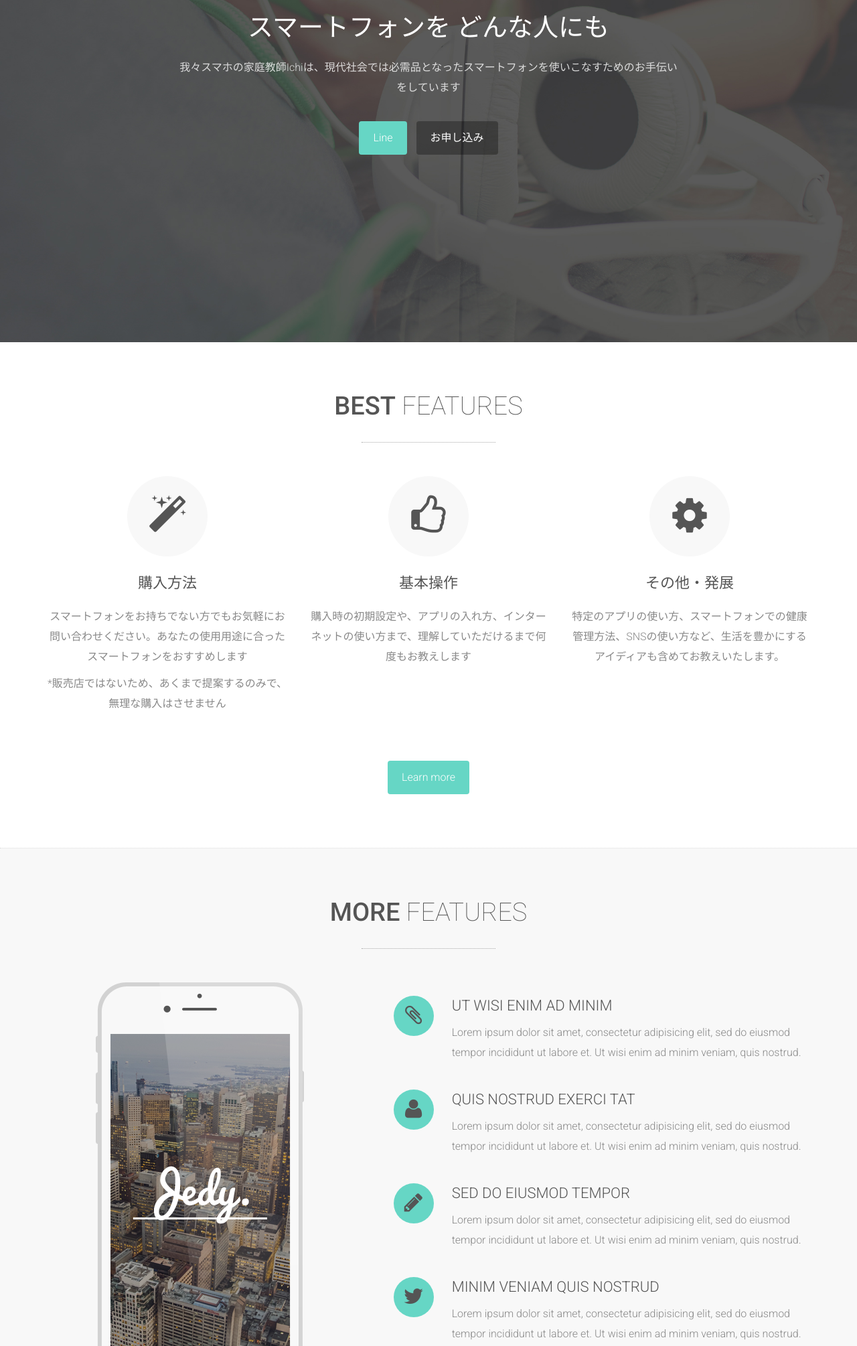
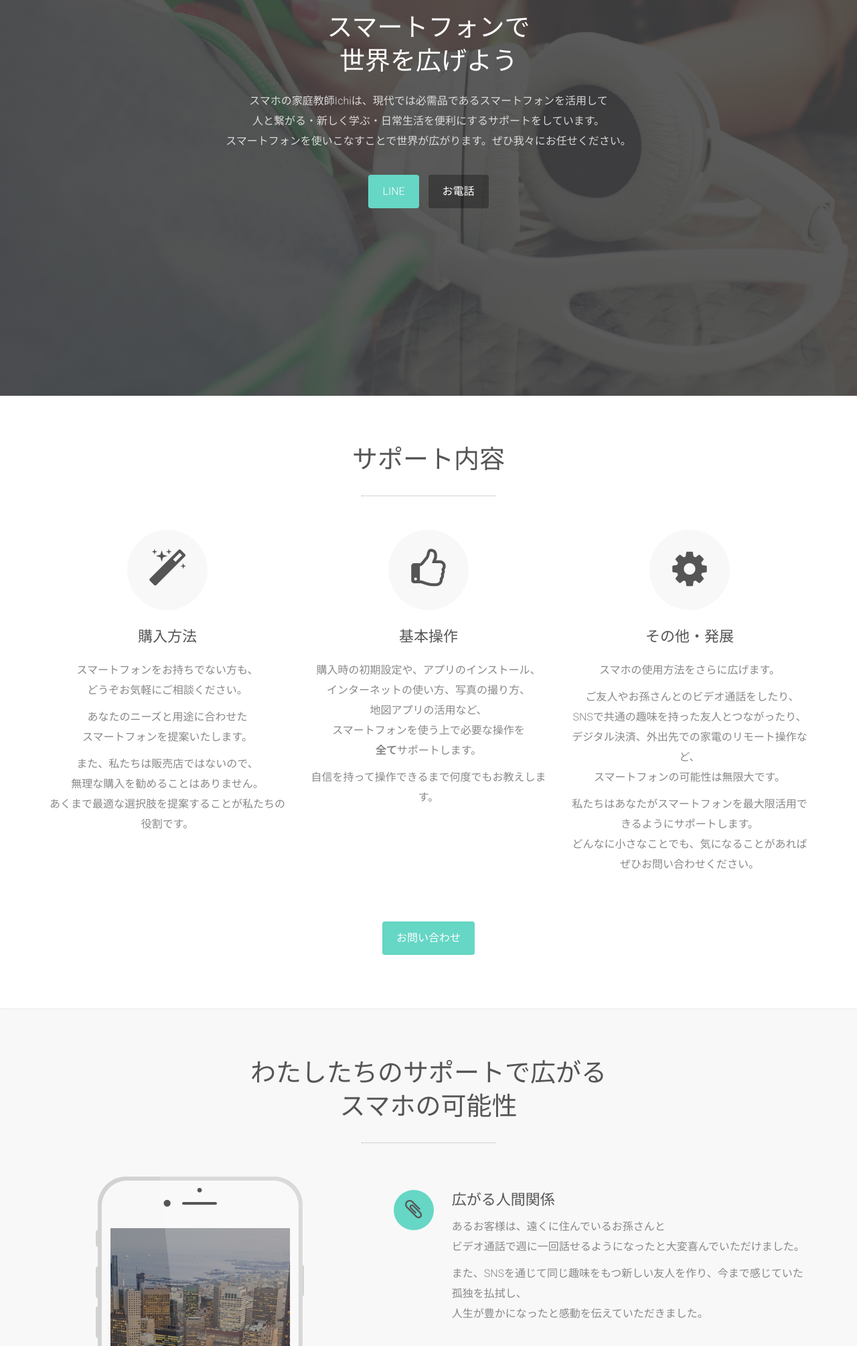
Before and after one commit to okudake/ichi, a plain HTML site: page index.html in a window 1280 px wide. Shown: the part 274-2284 px from the top of the page at 67% size. Drawn offline with Linux system fonts and the light colour scheme.

Commit message:
second commit

```diff
--- a/index.html
+++ b/index.html
@@ -6,7 +6,7 @@
         <meta charset="utf-8">
         <meta http-equiv="X-UA-Compatible" content="IE=edge">
         <meta name="viewport" content="width=device-width, initial-scale=1">
-        <title>Jedy - Bootstrap Landing Page</title>
+        <title>スマホの家庭教師ICHI</title>
 
         <!-- CSS -->
         <link rel="stylesheet" href="http://fonts.googleapis.com/css?family=Roboto:400,100,300,500">
@@ -55,10 +55,10 @@
 				<!-- Collect the nav links, forms, and other content for toggling -->
 				<div class="collapse navbar-collapse" id="top-navbar-1">
 					<ul class="nav navbar-nav navbar-right">
-						<li><a class="scroll-link" href="#top-content">Top</a></li>
-						<li><a class="scroll-link" href="#features">Features</a></li>
-						<li><a class="scroll-link" href="#how-it-works">How it works</a></li>
-						<li><a class="scroll-link" href="#testimonials">Testimonials</a></li>
+						<li><a class="scroll-link" href="#top-content">ICHI</a></li>
+						<li><a class="scroll-link" href="#features">サポート内容</a></li>
+						<li><a class="scroll-link" href="#more-features">スマホの可能性</a></li>
+						<li><a class="scroll-link" href="#great-support">われわれの想い</a></li>
 						<li><a class="scroll-link" href="#about-us">About</a></li>
 					</ul>
 				</div>
@@ -73,15 +73,15 @@
 
                     <div class="row">
                         <div class="col-sm-8 col-sm-offset-2 text">
-                            <h1 class="wow fadeInLeftBig">スマートフォンを <strong> どんな人にも</strong></h1>
+                            <h1 class="wow fadeInLeftBig">スマートフォンで<br> <strong> 世界を広げよう</strong></h1>
                             <div class="description wow fadeInLeftBig">
                             	<p>
-	                            	我々スマホの家庭教師Ichiは、現代社会では必需品となったスマートフォンを使いこなすためのお手伝いをしています
+	                            	スマホの家庭教師Ichiは、現代では必需品であるスマートフォンを活用して<br>人と繋がる・新しく学ぶ・日常生活を便利にするサポートをしています。<br>スマートフォンを使いこなすことで世界が広がります。ぜひ我々にお任せください。
                             	</p>
                             </div>
                             <div class="top-big-link wow fadeInUp">
-                            	<a class="btn btn-link-1" href="http://azmind.com">Line</a>
-                            	<a class="btn btn-link-2 scroll-link" href="#features">お申し込み</a>
+                            	<a class="btn btn-link-1" href="http://azmind.com">LINE</a>
+                            	<a class="btn btn-link-2 scroll-link" href="tel:0123456789">お電話</a>
                             </div>
                         </div>
                     </div>
@@ -96,7 +96,7 @@
 	        <div class="container">
 	            <div class="row">
 	                <div class="col-sm-12 features section-description wow fadeIn">
-	                    <h2><strong>Best</strong> features</h2>
+	                    <h2><strong>サポート内容</strong> </h2>
 	                    <div class="divider-1 wow fadeInUp"><span></span></div>
 	                </div>
 	            </div>
@@ -106,27 +106,33 @@
 	                		<i class="fa fa-magic"></i>
 	                	</div>
 	                    <h3>購入方法</h3>
-	                    <p>スマートフォンをお持ちでない方でもお気軽にお問い合わせください。あなたの使用用途に合ったスマートフォンをおすすめします</p>
-						<p>*販売店ではないため、あくまで提案するのみで、無理な購入はさせません</p>
+						<p>スマートフォンをお持ちでない方も、<br>どうぞお気軽にご相談ください。</p>
+						<p>あなたのニーズと用途に合わせた<br>スマートフォンを提案いたします。</p>
+						<p>また、私たちは販売店ではないので、<br>無理な購入を勧めることはありません。<br> あくまで最適な選択肢を提案することが私たちの役割です。</p>
+
                     </div>
                     <div class="col-sm-4 features-box wow fadeInDown">
 	                	<div class="features-box-icon">
 	                		<i class="fa fa-thumbs-o-up"></i>
 	                	</div>
 	                    <h3>基本操作</h3>
-	                    <p>購入時の初期設定や、アプリの入れ方、インターネットの使い方まで、理解していただけるまで何度もお教えします</p>
+	                    <p>購入時の初期設定や、アプリのインストール、 <br> インターネットの使い方、写真の撮り方、<br>地図アプリの活用など、<br> スマートフォンを使う上で必要な操作を<br> <b>全て</b>サポートします。</p>
+						<p>自信を持って操作できるまで何度でもお教えします。</p>
                     </div>
                     <div class="col-sm-4 features-box wow fadeInUp">
 	                	<div class="features-box-icon">
 	                		<i class="fa fa-cog"></i>
 	                	</div>
 	                    <h3>その他・発展</h3>
-	                    <p>特定のアプリの使い方、スマートフォンでの健康管理方法、SNSの使い方など、生活を豊かにするアイディアも含めてお教えいたします。</p>
-                    </div>
+	                    <p>スマホの使用方法をさらに広げます。</p>
+						<p>ご友人やお孫さんとのビデオ通話をしたり、　<br>SNSで共通の趣味を持った友人とつながったり、<br> デジタル決済、外出先での家電のリモート操作など、 <br>スマートフォンの可能性は無限大です。</p>
+						<p>私たちはあなたがスマートフォンを最大限活用できるようにサポートします。<br>どんなに小さなことでも、気になることがあればぜひお問い合わせください。</p>
+
+					</div>
 	            </div>
 	            <div class="row">
 	            	<div class="col-sm-12 section-bottom-button wow fadeInUp">
-                        <a class="btn btn-link-1 scroll-link" href="#more-features">Learn more</a>
+                        <a class="btn btn-link-1 scroll-link" href="#more-features">お問い合わせ</a>
 	            	</div>
 	            </div>
 	        </div>
@@ -137,7 +143,7 @@
 	        <div class="container">
 	            <div class="row">
 	                <div class="col-sm-12 more-features section-description wow fadeIn">
-	                    <h2><strong>More</strong> features</h2>
+	                    <h2>わたしたちのサポートで広がる<br>スマホの可能性</h2>
 	                    <div class="divider-1 wow fadeInUp"><span></span></div>
 	                </div>
 	            </div>
@@ -151,20 +157,21 @@
 	                    	<div class="more-features-box-text-icon">
 	                    		<i class="fa fa-paperclip"></i>
 	                    	</div>
-	                    	<h3>Ut wisi enim ad minim</h3>
+	                    	<h3>広がる人間関係</h3>
 	                    	<div class="more-features-box-text-description">
-	                    		Lorem ipsum dolor sit amet, consectetur adipisicing elit, sed do eiusmod tempor incididunt ut labore et.
-	                    		Ut wisi enim ad minim veniam, quis nostrud.
+	                    		<p>あるお客様は、遠くに住んでいるお孫さんと<br>ビデオ通話で週に一回話せるようになったと大変喜んでいただけました。</p>
+								<p>また、SNSを通じて同じ趣味をもつ新しい友人を作り、今まで感じていた孤独を払拭し、<br>人生が豊かになったと感動を伝えていただきました。</p>
 	                    	</div>
 	                    </div>
 	                    <div class="more-features-box-text">
 	                    	<div class="more-features-box-text-icon">
 	                    		<i class="fa fa-user"></i>
 	                    	</div>
-	                    	<h3>Quis nostrud exerci tat</h3>
+	                    	<h3>手のひらの上の教室</h3>
 	                    	<div class="more-features-box-text-description">
-	                    		Lorem ipsum dolor sit amet, consectetur adipisicing elit, sed do eiusmod tempor incididunt ut labore et.
-	                    		Ut wisi enim ad minim veniam, quis nostrud.
+	                    		<p>スマホの家庭教師Ichiのサポートを通じて、あるお客様は<b>手のひらの上の教室</b>を<br>手に入れたとおっしゃってくれました。</p>
+								<p>スマホを使えば、自分の好きなタイミングで有名な講師の動画を見ることができます。<br>また、もしわからないことがあれば、その都度自分で調べることもできます。</p>
+								<p>私たちのサポートを通じて、あなたも新しいことにチャレンジする機会を手に入れてみませんか？</p>
 	                    	</div>
 	                    </div>
 	                    <div class="more-features-box-text">
@@ -212,10 +219,7 @@
 								私たちは気軽に、いつでも頼れる存在を目指しています
 	                    	</p>
 	                    	<p>
-	                    		Lorem ipsum dolor sit amet, consectetur adipisicing elit, sed do eiusmod tempor incididunt ut labore et.
-	                    		Ut wisi enim ad minim veniam, quis nostrud.
-	                    		Exerci tation ullamcorper suscipit <span class="colored-text">lobortis nisl</span> ut aliquip ex ea commodo consequat.
-	                    		Ut wisi enim ad minim veniam, quis nostrud exerci tation ullamcorper suscipit lobortis nisl.
+	                    		我々はデジタルディバイト（情報格差）の解決を目的として運営しています。現代では、スマートフォンを使いこなせることで得られる情報量はとても多いです。
 	                    	</p>
 	                    </div>
 	                </div>
@@ -238,7 +242,7 @@
 	            <div class="row">
                 	<div class="col-sm-4 col-sm-offset-1 how-it-works-box wow fadeInUp">
 	                	<div class="how-it-works-box-icon">1</div>
-	                    <h3>ご予約</h3>
+	                    <h3>ご予約・ご相談</h3>
 	                    <p>電話・メール・LINEのいずれかからご連絡ください。四日市市外の場合は別途料金いただく可能性があります。ご相談ください</p>
                     </div>
                     <div class="col-sm-4 col-sm-offset-2 how-it-works-box wow fadeInDown">
@@ -251,13 +255,13 @@
                 <div class="row">
                     <div class="col-sm-4 col-sm-offset-1 how-it-works-box wow fadeInUp">
 	                	<div class="how-it-works-box-icon">3</div>
-	                    <h3>Log in</h3>
-	                    <p>Lorem ipsum dolor sit amet, consectetur adipisicing elit, sed do eiusmod tempor incididunt ut labore et.</p>
+	                    <h3>ご訪問</h3>
+	                    <p>あなたのお宅に直接伺って、スマートフォンの使い方をお教えします。ICHIでは聞きやすく、接しやすくをモットーにしております。若いスタッフがお伺いするので、先生というよりは、友達や、ご親戚のような形でご気軽に接していただけると嬉しいです</p>
                     </div>
                     <div class="col-sm-4 col-sm-offset-2 how-it-works-box wow fadeInDown">
 	                	<div class="how-it-works-box-icon">4</div>
-	                    <h3>Start learning</h3>
-	                    <p>Lorem ipsum dolor sit amet, consectetur adipisicing elit, sed do eiusmod tempor incididunt ut labore et.</p>
+	                    <h3>アフターケア</h3>
+	                    <p>ご訪問した後は、LINEやお電話などで、その後お困りのことがないかどうかのアフターケアを行います。お教えした機能を使いこなして、スマートフォンをどんどん使えるようになりましょう！</p>
                     </div>
 	            </div>
 	            <div class="row">
```
Also changed, not shown: assets/img/logo.png, assets/img/logo1.png (added).
